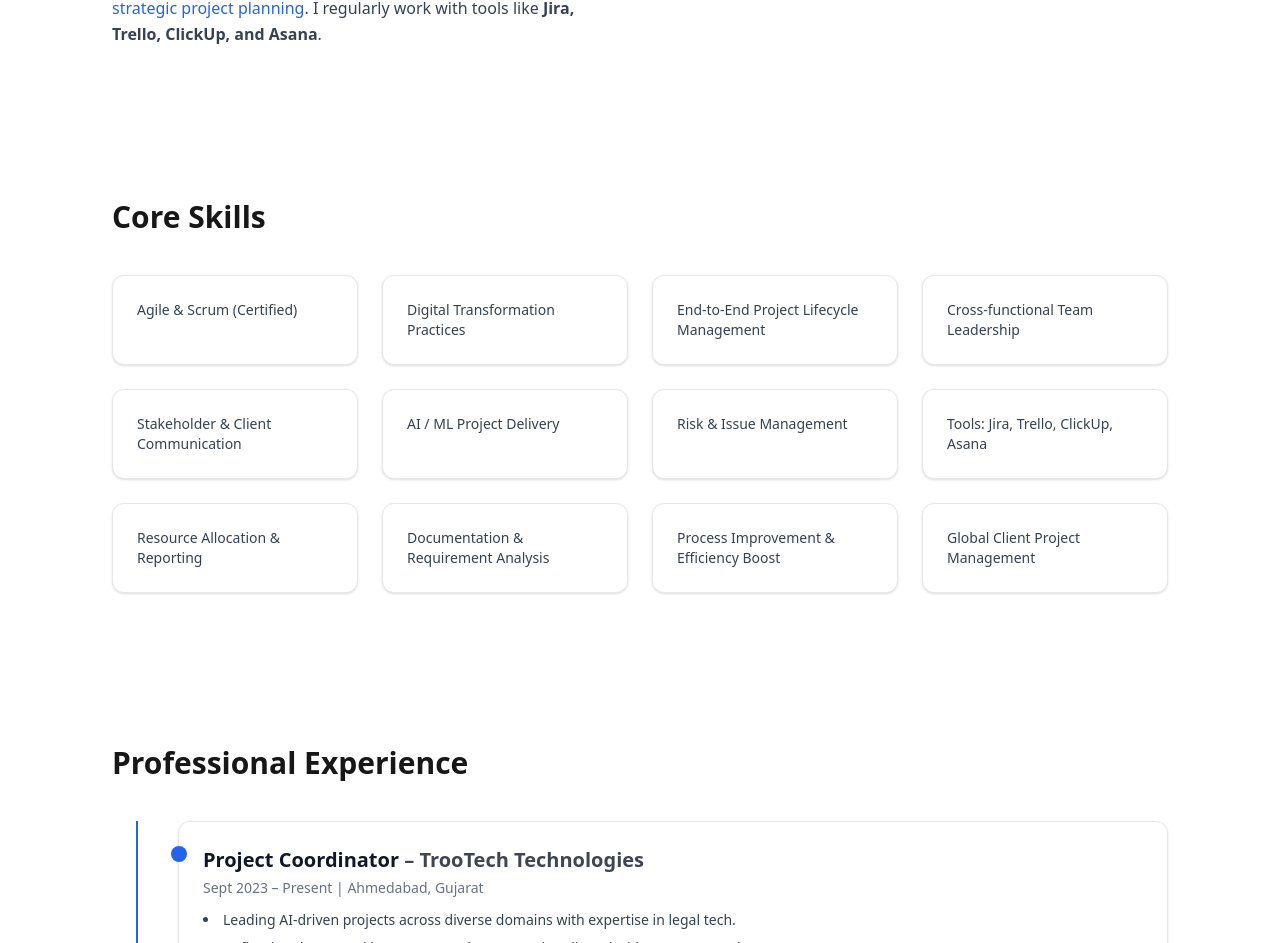
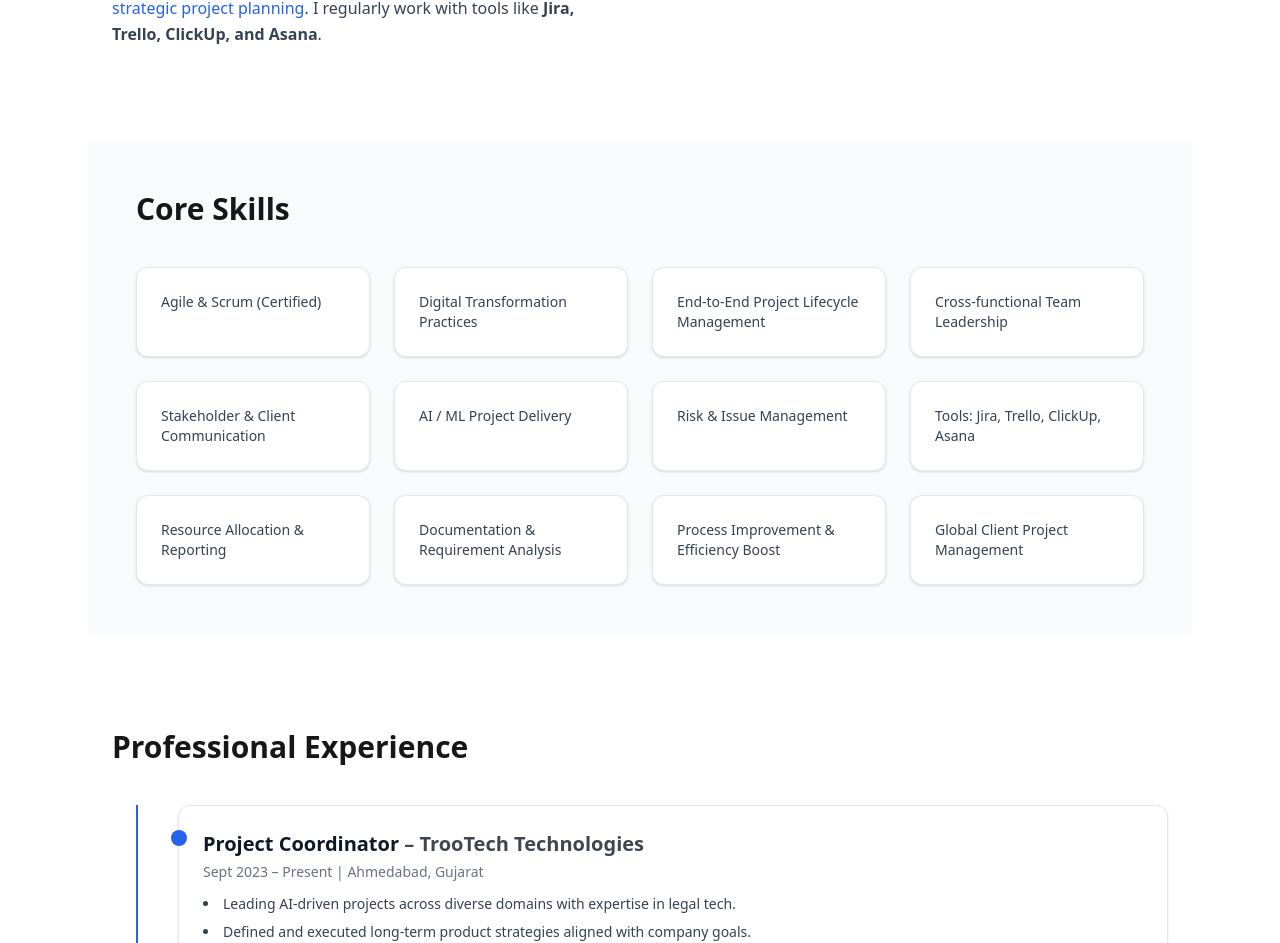
Before and after one commit to surtiabhai007-cmyk/abhai-portfolio, a Next.js app: page / in a window 1280 px wide. Shown: the part 812-1755 px from the top of the page. Built offline with nearby package versions, Linux system fonts and the light colour scheme.

Commit message:
Update Skills.js

```diff
--- a/components/Skills.js
+++ b/components/Skills.js
@@ -16,7 +16,7 @@ export default function Skills() {
   ];
 
   return (
-    <section id="skills" className="py-14">
+    <section id="skills" className="section-spacing bg-gray-50">
       <div className="max-w-6xl mx-auto px-6">
 
         {/* Section Title */}
```
